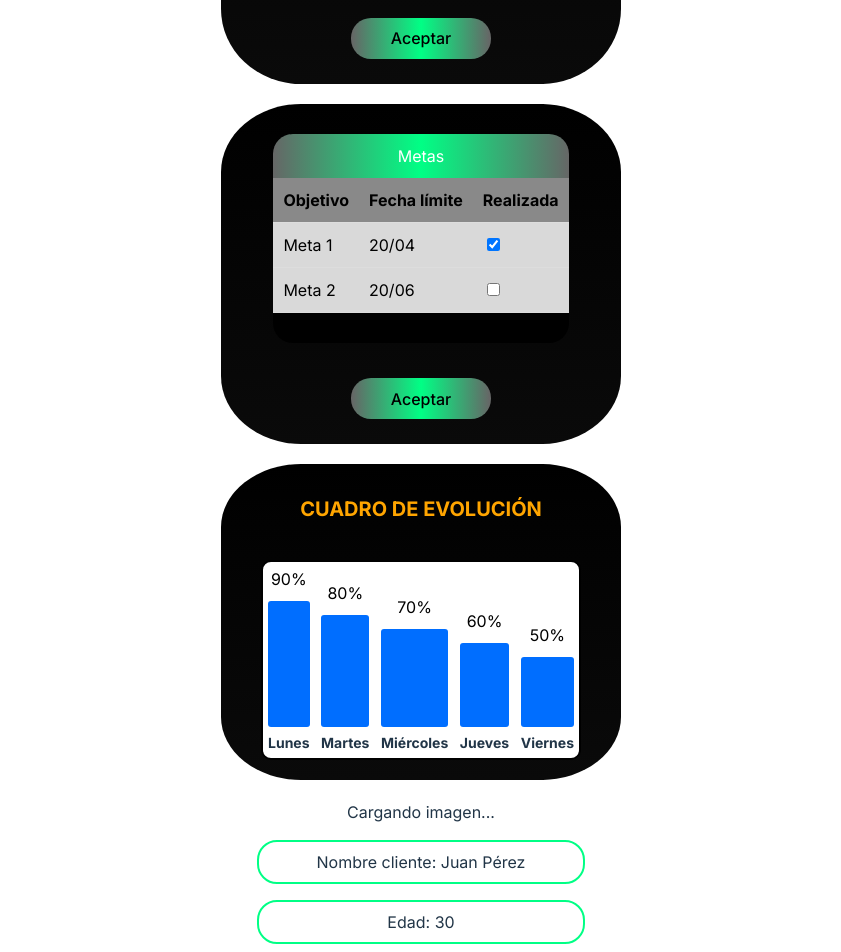
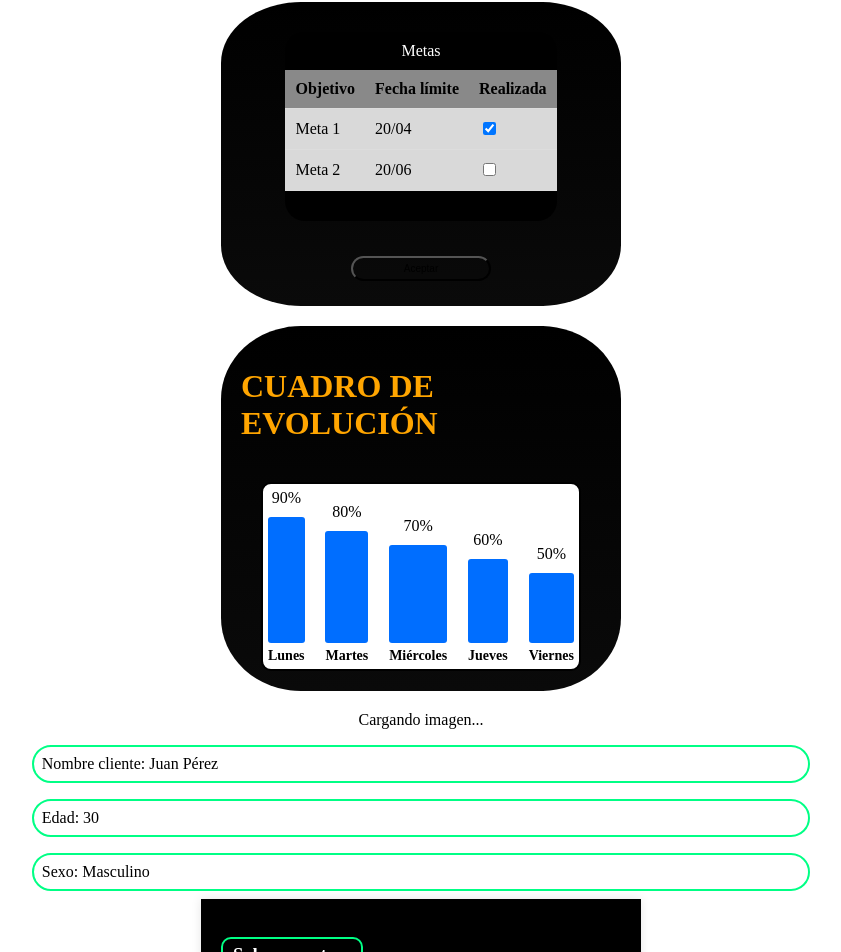
Before and after one commit to Ferchox/componentes, a React (Vite) app: page / in a window 1280 px wide. Shown: the part 1027-1979 px from the top of the page, without its empty margins (219-1060 px from the left). Built offline with nearby package versions, Linux system fonts and the light colour scheme; no server answers.

Commit message:
creando segunda prueba

```diff
--- a/src/App.css
+++ b/src/App.css
@@ -1,4 +1,4 @@
-#root {
+/* #root {
   max-width: 1280px;
   margin: 0 auto;
   padding: 2rem;
@@ -61,3 +61,4 @@ button {
 button:hover {
   border-color: var(--verde-lima);
 }
+ */
--- a/src/App.jsx
+++ b/src/App.jsx
@@ -4,7 +4,8 @@ import Notificaciones from "./components/general/Notificaciones.jsx";
 import DescripcionEjercicio from "./components/generarRutina/DescripcionEjercicio.jsx";
 import FormularioMeta from "./components/crearMetas/FormularioMeta.jsx";
 import MetasPendientes from "./components/metas/MetasPendientes.jsx";
-import InformacionPerfil from "./components/perfilCliente/InformacionPerfil.jsx";
+import Perfil from "./components/perfilCliente/pagina/Perfil.jsx"
+
 import InformacionPrincipal from "./components/inicio/InformacionPrincipal.jsx";
 import DropdownPerfil from "./components/general/DropdownPerfil.jsx";
 import SeleccionParteCuerpo from "./components/generarRutina/SeleccionParteCuerpo.jsx";
@@ -21,7 +22,7 @@ function App() {
       <FormularioMeta />
       <MetasPendientes />
       <GraficoEvaluacionUsuario />
-      <InformacionPerfil />
+      <Perfil />
       <InformacionPrincipal />
       <SeleccionParteCuerpo />
       <DescripcionEjerciciosDesplegable />
--- a/src/components/inicio/InformacionPrincipal.css
+++ b/src/components/inicio/InformacionPrincipal.css
@@ -8,7 +8,7 @@
 }
 
 h3 {
-    text-align:left;
+    text-align: left;
     color: white;
     border: 2px solid #00FF85;
     border-radius: 10px;
@@ -24,7 +24,7 @@ h3 {
     margin-bottom: 20px;
 }
 
-img {
+.contenido img {
     width: auto;
     height: auto;
     max-width: 200px;
--- a/src/components/perfilCliente/InformacionPerfil.css
+++ /dev/null
@@ -1,22 +0,0 @@
-.contenedor-informacion-perfil {
-    display: flex;
-    flex-direction: column;
-    align-items: center;
-}
-
-.contenedor-imagen-perfil {
-    margin-bottom: 0.5rem;
-}
-
-.imagen-perfil {
-    border-radius: 50%;
-}
-
-.contenedor-informacion {
-    height: 60%;
-    width: 60%;
-    margin: 0.5rem 0;
-    border: 2px solid #00FF85;
-    padding: 0.5rem;
-    border-radius: 20px;
-}
--- a/src/components/perfilCliente/InformacionPerfil.jsx
+++ /dev/null
@@ -1,45 +0,0 @@
-import React, { useState, useEffect } from 'react';
-import './InformacionPerfil.css';
-
-const InformacionPerfil = () => {
-    const [perfil, setPerfil] = useState({
-        nombre: "Juan Pérez",
-        edad: 30,
-        sexo: "Masculino"
-    });
-
-    const [imagenAleatoria, setImagenAleatoria] = useState('');
-
-    useEffect(() => {
-        fetch('https://picsum.photos/200')
-            .then(respuesta => {
-                setImagenAleatoria(respuesta.url);
-            })
-            .catch(error => {
-                console.error('Error al buscar la imagen', error);
-            });
-    }, []);
-
-    return (
-        <div className='contenedor-informacion-perfil'>
-            <div className='contenedor-imagen-perfil'>
-                {imagenAleatoria ? (
-                    <img src={imagenAleatoria} alt="Perfil aleatorio" className="imagen-perfil" />
-                ) : (
-                    <div>Cargando imagen...</div>
-                )}
-            </div>
-            <div className='contenedor-informacion'>
-                <label>Nombre cliente: {perfil.nombre}</label>
-            </div>
-            <div className='contenedor-informacion'>
-                <label>Edad: {perfil.edad}</label>
-            </div>
-            <div className='contenedor-informacion'>
-                <label>Sexo: {perfil.sexo}</label>
-            </div>
-        </div>
-    );
-}
-
-export default InformacionPerfil;
--- /dev/null
+++ b/src/components/perfilCliente/atomos/ImagenPerfil.css
@@ -0,0 +1,3 @@
+.imagen-perfil {
+    border-radius: 50%;
+}
--- a/src/components/perfilCliente/atomos/ImagenPerfil.jsx
+++ b/src/components/perfilCliente/atomos/ImagenPerfil.jsx
@@ -1,4 +1,5 @@
 import React from 'react';
+import './ImagenPerfil.css'
 
 const ImagenPerfil = ({ src }) => {
   return src ? <img src={src} alt="Perfil aleatorio" className="imagen-perfil" /> : <div>Cargando imagen...</div>;
--- /dev/null
+++ b/src/components/perfilCliente/moleculas/InformacionArticulo.css
@@ -0,0 +1,8 @@
+.contenedor-informacion {
+    height: 60%;
+    width: 60%;
+    margin: 0.5rem 0;
+    border: 2px solid #00FF85;
+    padding: 0.5rem;
+    border-radius: 20px;
+}
--- a/src/components/perfilCliente/moleculas/InformacionArticulo.jsx
+++ b/src/components/perfilCliente/moleculas/InformacionArticulo.jsx
@@ -1,10 +1,11 @@
 import React from 'react';
-import Label from './Label';
+import Etiqueta from '../atomos/Etiqueta';
+import './InformacionArticulo.css'
 
 const InformacionArticulo = ({ label, value }) => {
     return (
         <div className='contenedor-informacion'>
-            <Label text={`${label}: ${value}`} />
+            <Etiqueta text={`${label}: ${value}`} />
         </div>
     );
 }
--- /dev/null
+++ b/src/components/perfilCliente/organismos/InformacionPerfil.css
@@ -0,0 +1,9 @@
+.contenedor-informacion-perfil {
+    display: flex;
+    flex-direction: column;
+    align-items: center;
+}
+
+.contenedor-imagen-perfil {
+    margin-bottom: 0.5rem;
+}
--- a/src/components/perfilCliente/organismos/InformacionPerfil.jsx
+++ b/src/components/perfilCliente/organismos/InformacionPerfil.jsx
@@ -1,6 +1,6 @@
 import React, { useState, useEffect } from 'react';
-import InformacionItem from './InformacionItem';
-import ImagenPerfil from './ImagenPerfil';
+import InformacionArticulo from '../moleculas/InformacionArticulo';
+import ImagenPerfil from '../atomos/ImagenPerfil';
 import './InformacionPerfil.css';
 
 const InformacionPerfil = () => {
@@ -27,9 +27,9 @@ const InformacionPerfil = () => {
             <div className='contenedor-imagen-perfil'>
                 <ImagenPerfil src={imagenAleatoria} />
             </div>
-            <InformacionItem label="Nombre cliente" value={perfil.nombre} />
-            <InformacionItem label="Edad" value={perfil.edad} />
-            <InformacionItem label="Sexo" value={perfil.sexo} />
+            <InformacionArticulo label="Nombre cliente" value={perfil.nombre} />
+            <InformacionArticulo label="Edad" value={perfil.edad} />
+            <InformacionArticulo label="Sexo" value={perfil.sexo} />
         </div>
     );
 }
--- a/src/index.css
+++ b/src/index.css
@@ -1,4 +1,4 @@
-@import url("https://fonts.googleapis.com/css2?family=Inter:wght@100..900&display=swap");
+/* @import url("https://fonts.googleapis.com/css2?family=Inter:wght@100..900&display=swap");
 :root {
   --verde-lima: #00ff85;
   --gris: #666666;
@@ -62,3 +62,4 @@ button:focus-visible {
     color: #747bff;
   }
 }
+ */
```
